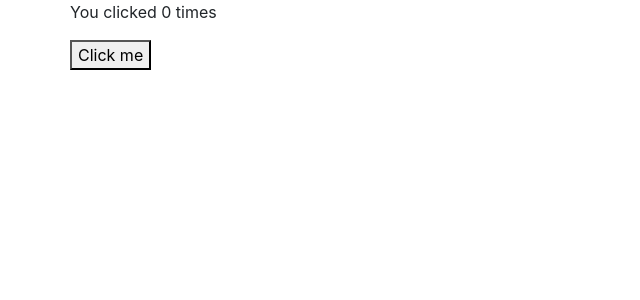
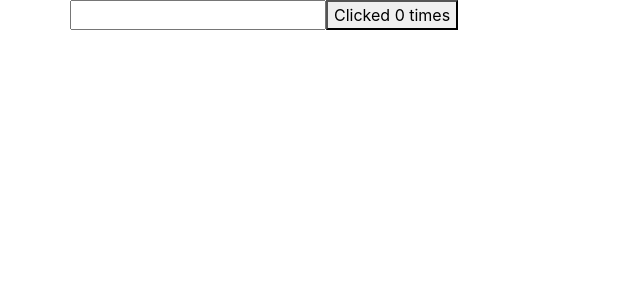
Before and after one commit to yogi721/react-tutorials, a React (Create React App) app: page / in a window 1280 px wide. Shown: the top 300 px of the page, without its empty margins (0-640 px from the left). Built offline with nearby package versions, Linux system fonts and the light colour scheme.

Commit message:
Hooks: useEffect equivalent in class

```diff
--- a/src/App.js
+++ b/src/App.js
@@ -1,7 +1,7 @@
 // import IndexTyping from './components/typing/IndexTyping';
-import IndexDoc from './components/reactDoc/IndexDoc';
+// import IndexDoc from './components/reactDoc/IndexDoc';
 // import IndexTutorial from './components/tutorial1/IndexTutorial';
-// import IndexHooks from './components/tutorial2hooks/indexHooks';
+import IndexHooks from './components/tutorial2hooks/indexHooks';
 // import IndexTodo from './components/todo/IndexTodo';
 
 
@@ -11,10 +11,10 @@
     <div className="container mb-5 mb-5">
       <div className="row">
         {/* <IndexTutorial /> */}
-        {/* <IndexHooks /> */}
+        <IndexHooks />
         {/* <IndexTyping /> */}
         {/* <IndexTodo /> */}
-        <IndexDoc />
+        {/* <IndexDoc /> */}
       </div>
     </div>
   );
--- /dev/null
+++ b/src/components/tutorial2hooks/effectHook/ClassCounter.js
@@ -0,0 +1,43 @@
+import React, { Component } from 'react'
+
+class ClassCounter extends Component {
+    constructor(props) {
+        super(props)
+        this.state = {
+            count: 0,
+            name: ''
+        }
+    }
+
+    componentDidMount() {
+        document.title = `Clicked ${this.state.count} times`
+    }
+
+    componentDidUpdate(prevProps, prevState) {
+        if (prevState.count !== this.state.count) {
+            console.log('Updating document title');
+            document.title = `Clicked ${this.state.count} times`
+        }
+    }
+
+    render() {
+        return (
+            <div>
+                <input
+                    type="text"
+                    value={this.state.name}
+                    onChange={e => {
+                        this.setState({ name: e.target.value })
+                    }}
+                />
+                <button
+                    onClick={() => this.setState({ count: this.state.count + 1 })}
+                >
+                    Clicked {this.state.count} times
+                </button>
+            </div>
+        )
+    }
+}
+
+export default ClassCounter
--- /dev/null
+++ b/src/components/tutorial2hooks/effectHook/EfffectCounterOne.js
@@ -0,0 +1,17 @@
+import React, { useState, useEffect } from 'react'
+
+function EfffectCounterOne() {
+    const [count, setCount] = useState(0)
+
+    useEffect(() => {
+        document.title = `Clicked ${count} times`
+    })
+    return (
+        <div>
+            <p>You clicked {count} times</p>
+            <button onClick={() => setCount(count + 1)}>Click me</button>
+        </div>
+    )
+}
+
+export default EfffectCounterOne
--- a/src/components/tutorial2hooks/indexHooks.js
+++ b/src/components/tutorial2hooks/indexHooks.js
@@ -1,9 +1,11 @@
 import React from "react"
-import HookCounterFour from "./counter/HookCounterFour"
-import HookCounterThree from "./counter/HookCounterThree"
+// import ClassCounter from "./counter/ClassCounter"
 // import HookCounter from "./counter/HookCounter"
 // import HookCounterTwo from "./counter/HookCounterTwo"
-// import ClassCounter from "./counter/ClassCounter"
+// import HookCounterThree from "./counter/HookCounterThree"
+// import HookCounterFour from "./counter/HookCounterFour"
+import ClassCounter from "./effectHook/ClassCounter"
+// import EfffectCounterOne from "./effectHook/EfffectCounterOne"
 
 
 function IndexHooks() {
@@ -12,8 +14,11 @@
             {/* <ClassCounter /> */}
             {/* <HookCounter /> */}
             {/* <HookCounterTwo /> */}
-            <HookCounterThree />
-            <HookCounterFour />
+            {/* <HookCounterThree /> */}
+            {/* <HookCounterFour /> */}
+
+            <ClassCounter />
+            {/* <EfffectCounterOne /> */}
         </div>
     )
 }
```
